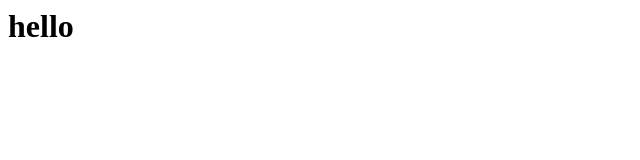
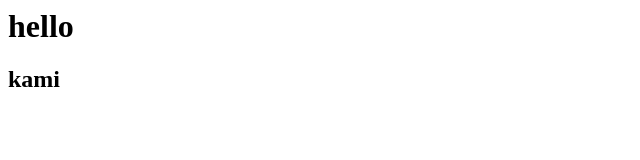
Before and after one commit to nasicampuracong/koi.hudsonhouseinn.com, a website: page index.html in a window 1280 px wide. Shown: the full height of the page, 0-640 px from the left. Drawn offline with Linux system fonts and the light colour scheme.

Commit message:
Update index.html
Signed-off-by: aminaoke <146757945+aminaoke@users.noreply.github.com>

```diff
--- a/index.html
+++ b/index.html
@@ -1 +1,2 @@
 <h1>hello</h1>
+<h2>kami</h2>
```
